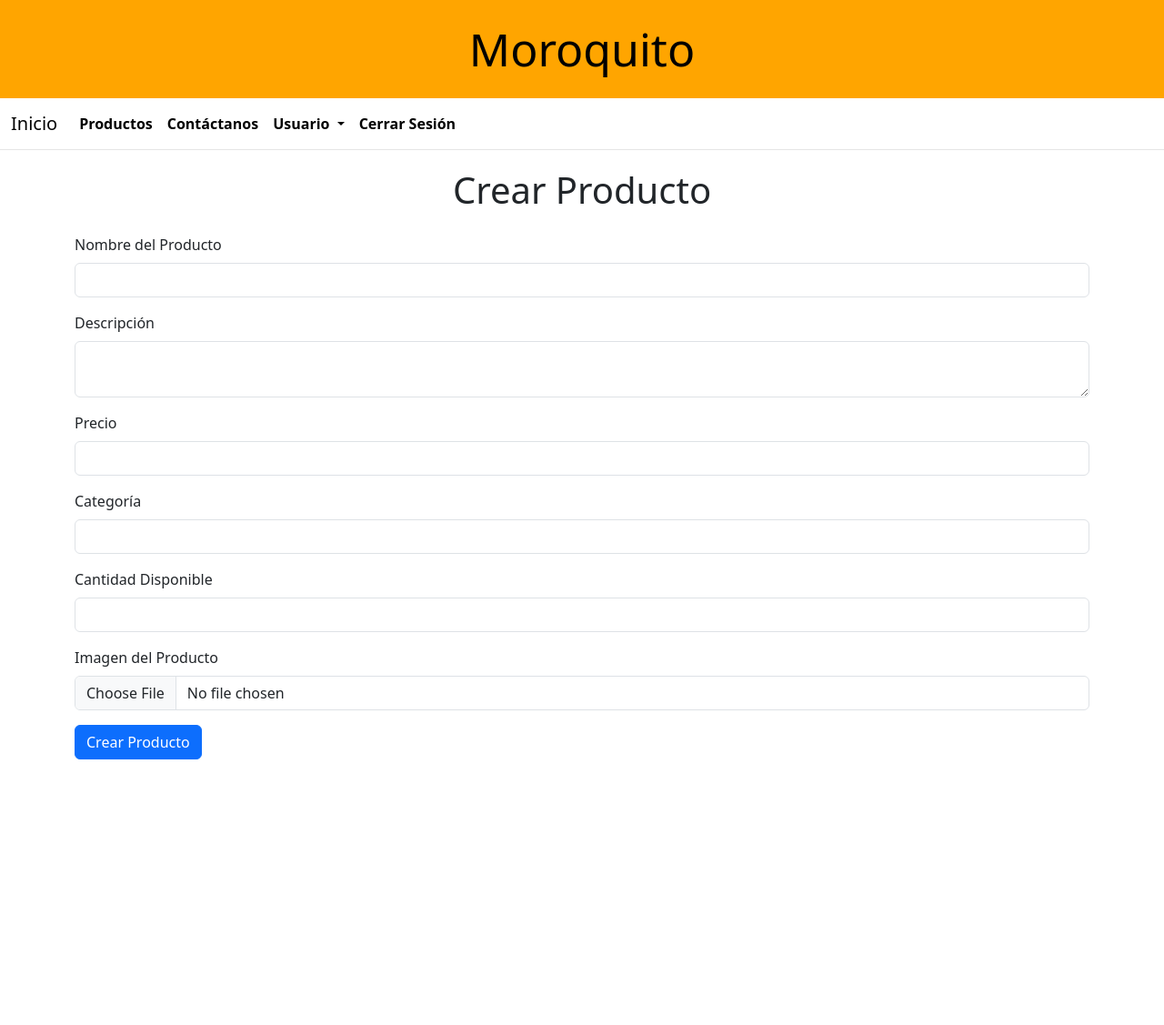
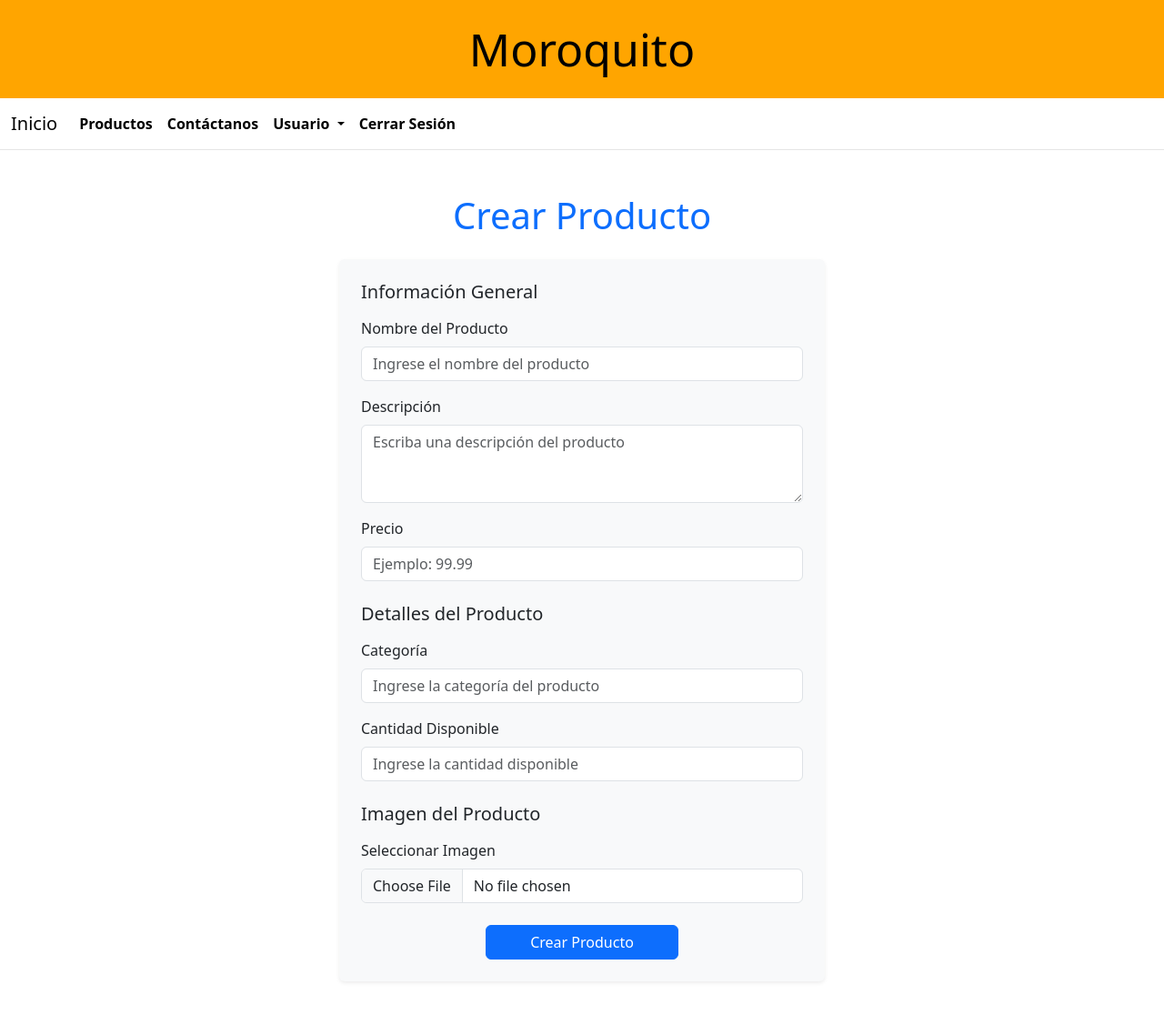
Before and after one commit to KaelAO123/Moroquito, a Flask app: page /productos/create in a window 1280 px wide. Shown: the whole page at 91% size. Before the commit the page ends 835 px from the top, so only its background shows below. Run offline with Flask 3, Linux system fonts and the light colour scheme; a user stored in the database is signed in.

Commit message:
rehaciendo

```diff
--- a/templates/create_product.html
+++ b/templates/create_product.html
@@ -1,44 +1,61 @@
 {% extends 'base.html' %}
 
 {% block content %}
-<h1 class="text-center mb-4">Crear Producto</h1>
-<form  method="POST" enctype="multipart/form-data">
+<div class="container mt-5">
+    <h1 class="text-center mb-4 text-primary">Crear Producto</h1>
+
+    <div class="row justify-content-center">
+        <div class="col-lg-6 col-md-8">
+            <form method="POST" enctype="multipart/form-data" class="shadow-sm p-4 bg-light rounded">
                 <!-- Campo de nombre del producto -->
+                <h5 class="mb-3">Información General</h5>
                 <div class="mb-3">
                     <label for="name" class="form-label">Nombre del Producto</label>
-        <input type="text" class="form-control" id="name" name="name" required>
+                    <input type="text" class="form-control" id="name" name="name" placeholder="Ingrese el nombre del producto" required>
                 </div>
 
                 <!-- Campo de descripción -->
                 <div class="mb-3">
                     <label for="description" class="form-label">Descripción</label>
-        <textarea class="form-control" id="description" name="description" required></textarea>
+                    <textarea class="form-control" id="description" name="description" rows="3"
+                              placeholder="Escriba una descripción del producto" required></textarea>
                 </div>
 
                 <!-- Campo de precio -->
                 <div class="mb-3">
                     <label for="price" class="form-label">Precio</label>
-        <input type="text" class="form-control" id="price" name="price" required>
+                    <input type="number" step="0.01" class="form-control" id="price" name="price"
+                           placeholder="Ejemplo: 99.99" required>
                 </div>
 
                 <!-- Campo de categoría -->
+                <h5 class="mt-4 mb-3">Detalles del Producto</h5>
                 <div class="mb-3">
                     <label for="category" class="form-label">Categoría</label>
-        <input type="text" class="form-control" id="category" name="category" required>
+                    <input type="text" class="form-control" id="category" name="category"
+                           placeholder="Ingrese la categoría del producto" required>
                 </div>
 
                 <!-- Campo de cantidad disponible -->
                 <div class="mb-3">
                     <label for="cant_disp" class="form-label">Cantidad Disponible</label>
-        <input type="number" class="form-control" id="cant_disp" name="cant_disp" required>
+                    <input type="number" class="form-control" id="cant_disp" name="cant_disp"
+                           placeholder="Ingrese la cantidad disponible" required>
                 </div>
 
                 <!-- Campo de imagen -->
+                <h5 class="mt-4 mb-3">Imagen del Producto</h5>
                 <div class="mb-3">
-        <label for="image" class="form-label">Imagen del Producto</label>
-        <input type="file" class="form-control" id="image" name="image" required>
+                    <label for="image" class="form-label">Seleccionar Imagen</label>
+                    <input type="file" class="form-control" id="image" name="image" accept="image/*" required>
                 </div>
 
-    <button type="submit" class="btn btn-primary">Crear Producto</button>
+                <!-- Botón de Envío -->
+                <div class="text-center mt-4">
+                    <button type="submit" class="btn btn-primary px-5">Crear Producto</button>
+                </div>
             </form>
+        </div>
+    </div>
+</div>
 {% endblock %}
```
Also changed, not shown: instance/Moroquito.db, static/images/Screenshot_2024-08-13_211724.png (added). Lines whose indentation alone changed are shown as unchanged.
